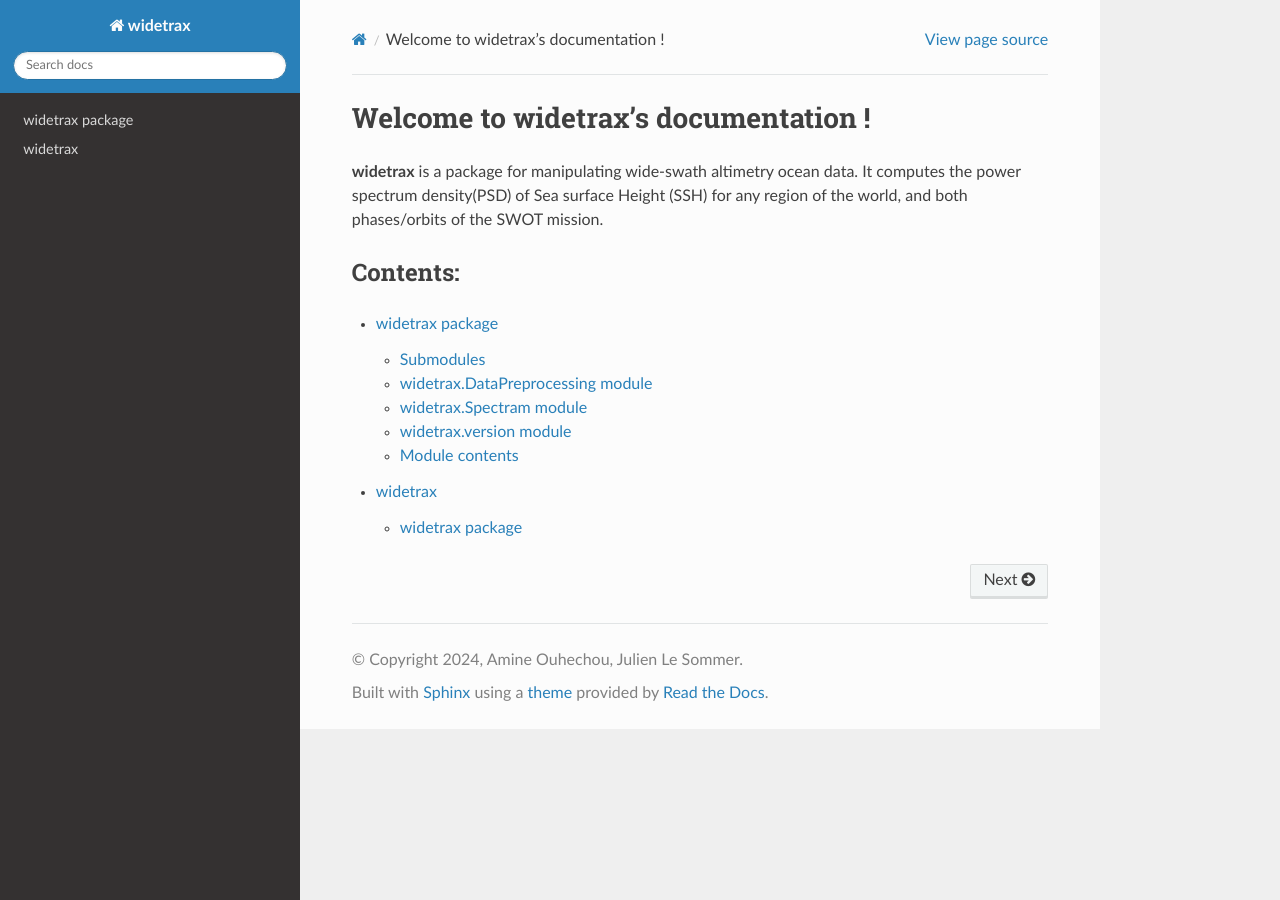
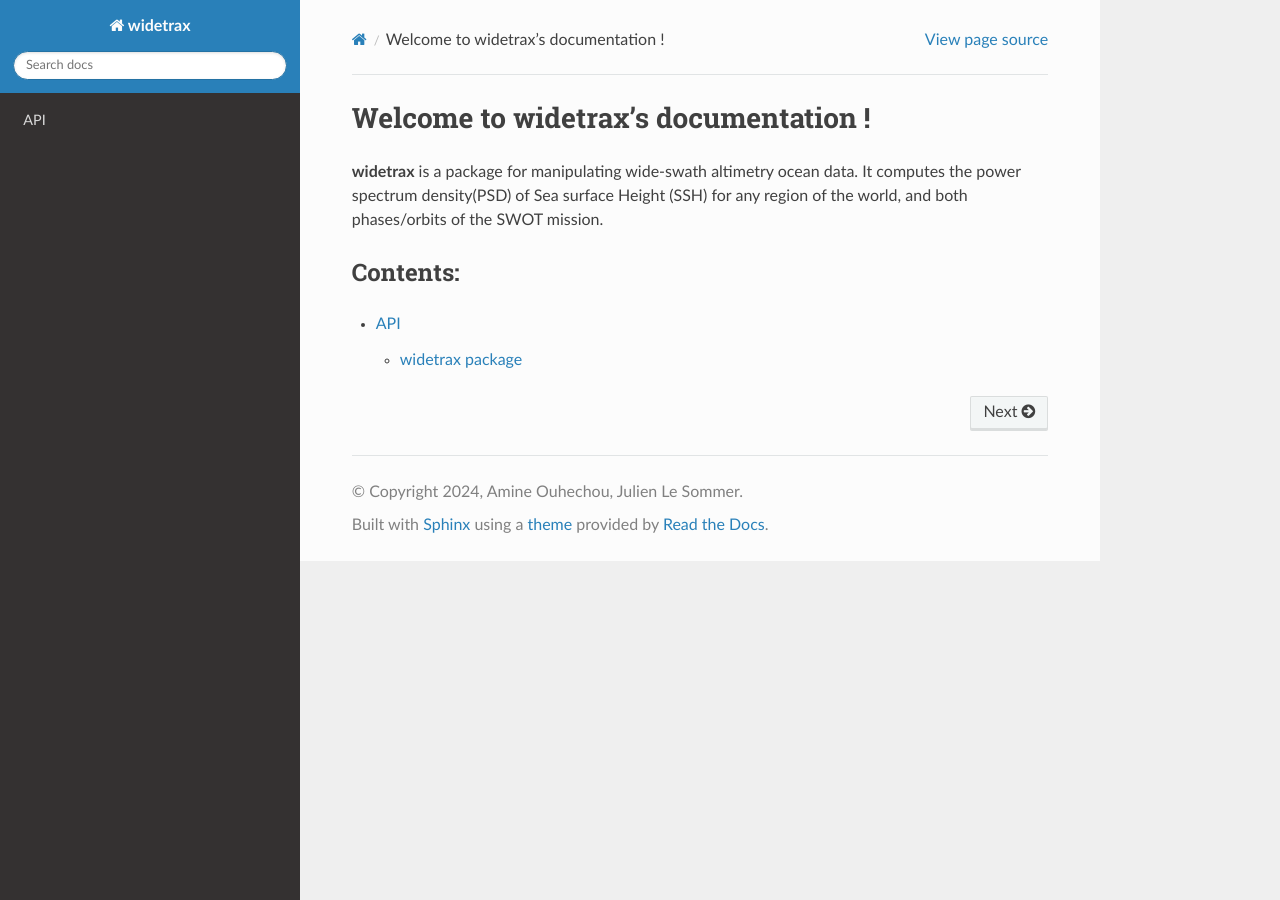
Before and after one commit to meom-group/widetrax, a Sphinx documentation site: the page built from docs/index.rst, in a window 1280 px wide. Built offline with Sphinx 7.4.7 and the Read the Docs theme 2.0.0, drawn with Linux system fonts in a browser that asks for light colours; pages that are not in the unit, such as notebooks, are missing from menus.

Commit message:
update file

```diff
--- a/docs/index.rst
+++ b/docs/index.rst
@@ -18,5 +18,4 @@
    :maxdepth: 2
 
    Overview <overview>
-   widetrax
-   modules
+   api
--- a/docs/widetrax.rst
+++ b/docs/widetrax.rst
@@ -1,37 +1,11 @@
 widetrax package
-================
+=================
 
 Submodules
 ----------
 
-widetrax.DataPreprocessing module
----------------------------------
+.. toctree::
+   :maxdepth: 4
 
-.. automodule:: widetrax.DataPreprocessing
-   :members:
-   :undoc-members:
-   :show-inheritance:
-
-widetrax.Spectram module
-------------------------
-
-.. automodule:: widetrax.Spectram
-   :members:
-   :undoc-members:
-   :show-inheritance:
-
-widetrax.version module
------------------------
-
-.. automodule:: widetrax.version
-   :members:
-   :undoc-members:
-   :show-inheritance:
-
-Module contents
----------------
-
-.. automodule:: widetrax
-   :members:
-   :undoc-members:
-   :show-inheritance:
+   widetrax.DataPreprocessing
+   widetrax.Spectram
```
